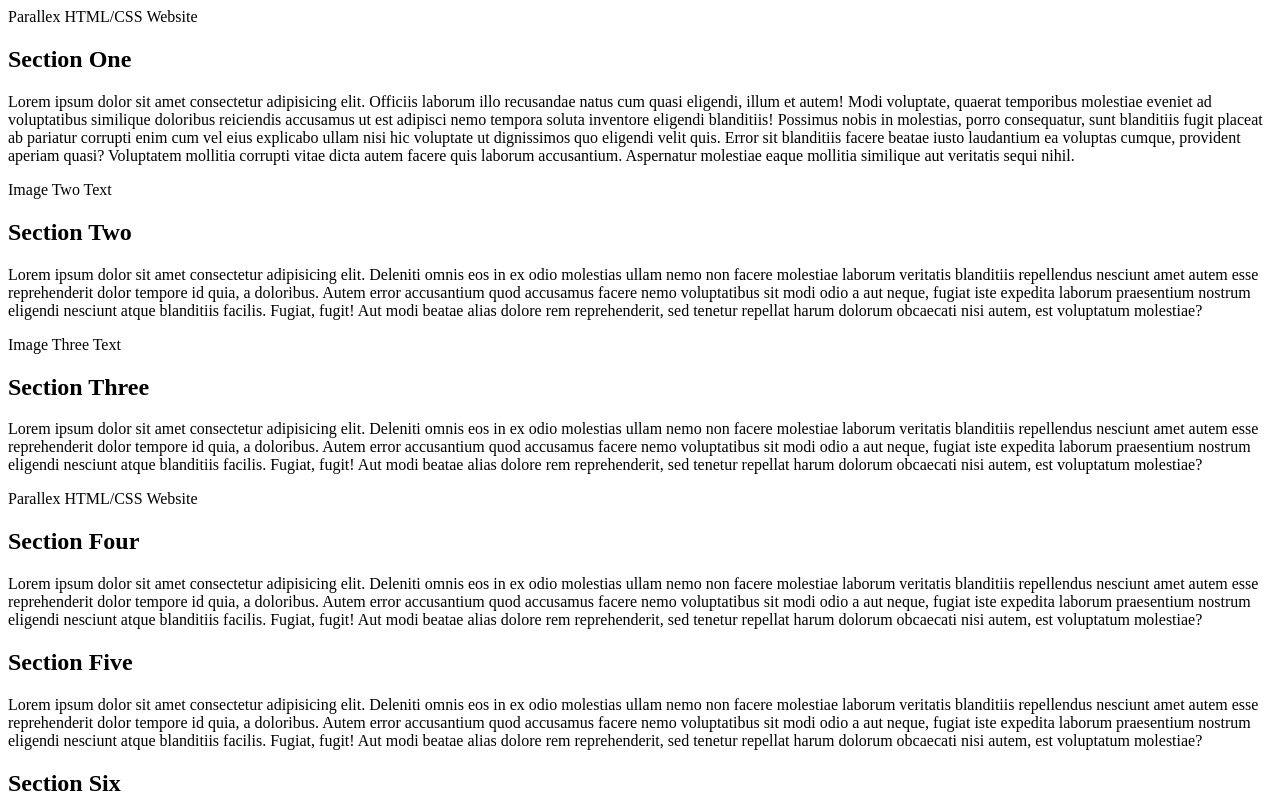
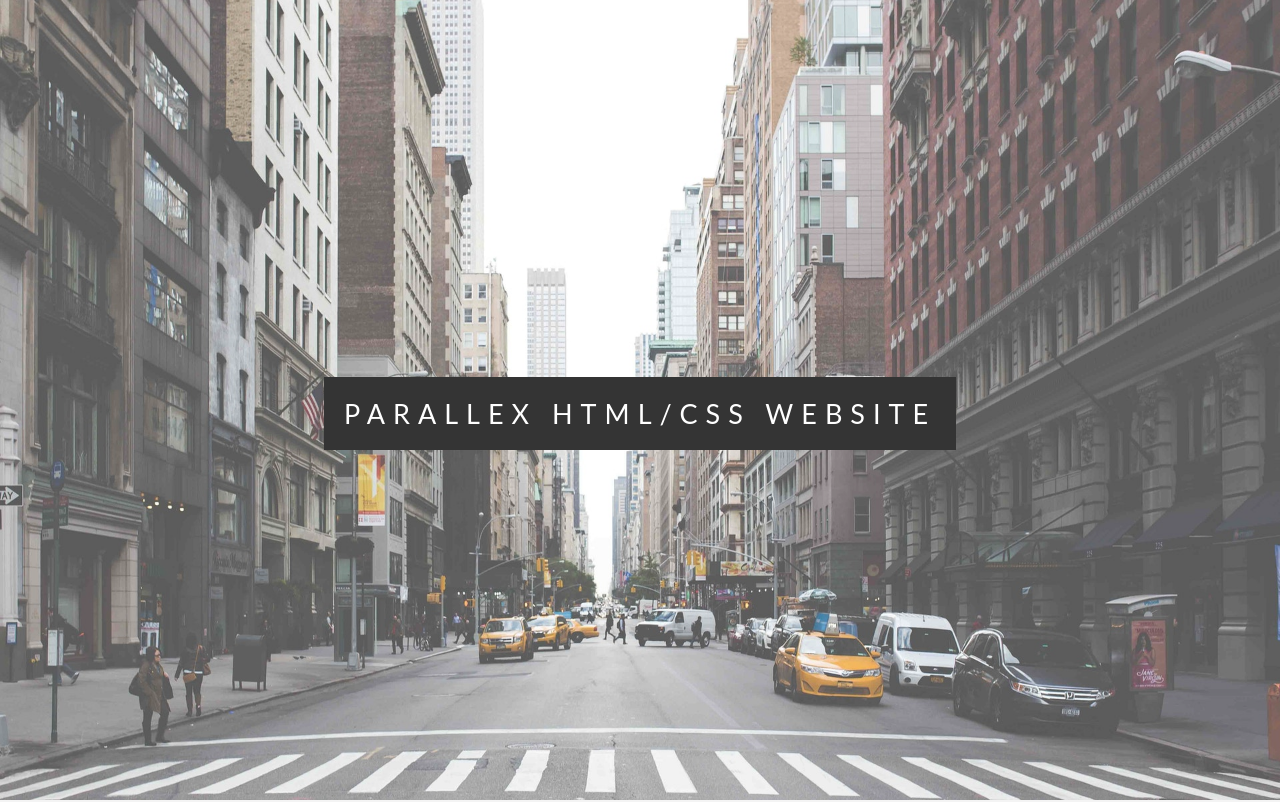
Before and after one commit to ssmith777/Parallax_html_css, a website: page Dist/index.html in a window 1280 px wide. Shown: the top 802 px of the page. Drawn offline with Linux system fonts and the light colour scheme; the site is published under a folder, as on GitHub Pages, so addresses that start at the root find nothing.

Commit message:
changed css path

```diff
--- a/Dist/index.html
+++ b/Dist/index.html
@@ -4,7 +4,7 @@
     <meta charset="UTF-8" />
     <meta name="viewport" content="width=device-width, initial-scale=1.0" />
     <meta http-equiv="X-UA-Compatible" content="ie=edge" />
-    <link rel="stylesheet" href="/dist/css/style.css" />
+    <link rel="stylesheet" href="css/style.css" />
     <title>ParallaxWebsite Html/Css Demo</title>
   </head>
   <body>
```
